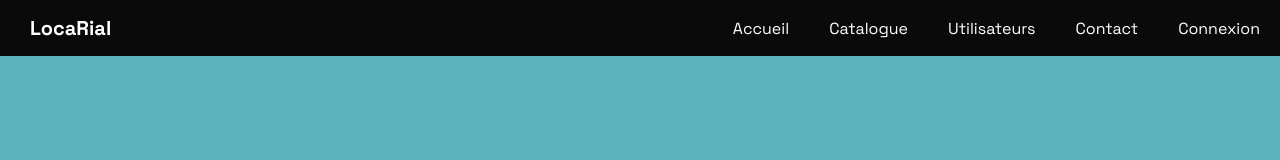
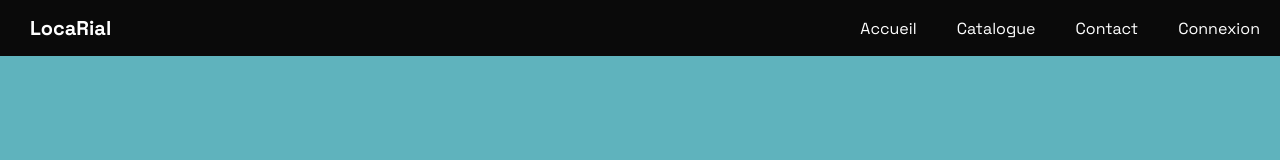
Before and after one commit to IXUI-11/projetangu2026, an Angular app: page / in a window 1280 px wide. Shown: the top 160 px of the page. Built offline with nearby package versions, Linux system fonts and the light colour scheme.

Commit message:
supprimer utilsatuer de la navbar

```diff
--- a/src/app/composant-navbar/composant-navbar.html
+++ b/src/app/composant-navbar/composant-navbar.html
@@ -6,7 +6,7 @@
   <ul class="nav-links" [class.open]="menuOuvert">
     <li><a routerLink="/" (click)="fermerMenu()">Accueil</a></li>
     <li><a routerLink="/catalogue" (click)="fermerMenu()">Catalogue</a></li>
-    <li><a routerLink="/utilisateurs" (click)="fermerMenu()">Utilisateurs</a></li>
+    <!-- <li><a routerLink="/utilisateurs" (click)="fermerMenu()">Utilisateurs</a></li> -->
     <li><a routerLink="/contact" (click)="fermerMenu()">Contact</a></li>
     <li><a routerLink="/connexion" class="btn-connexion" (click)="fermerMenu()">Connexion</a></li>
   </ul>
```
